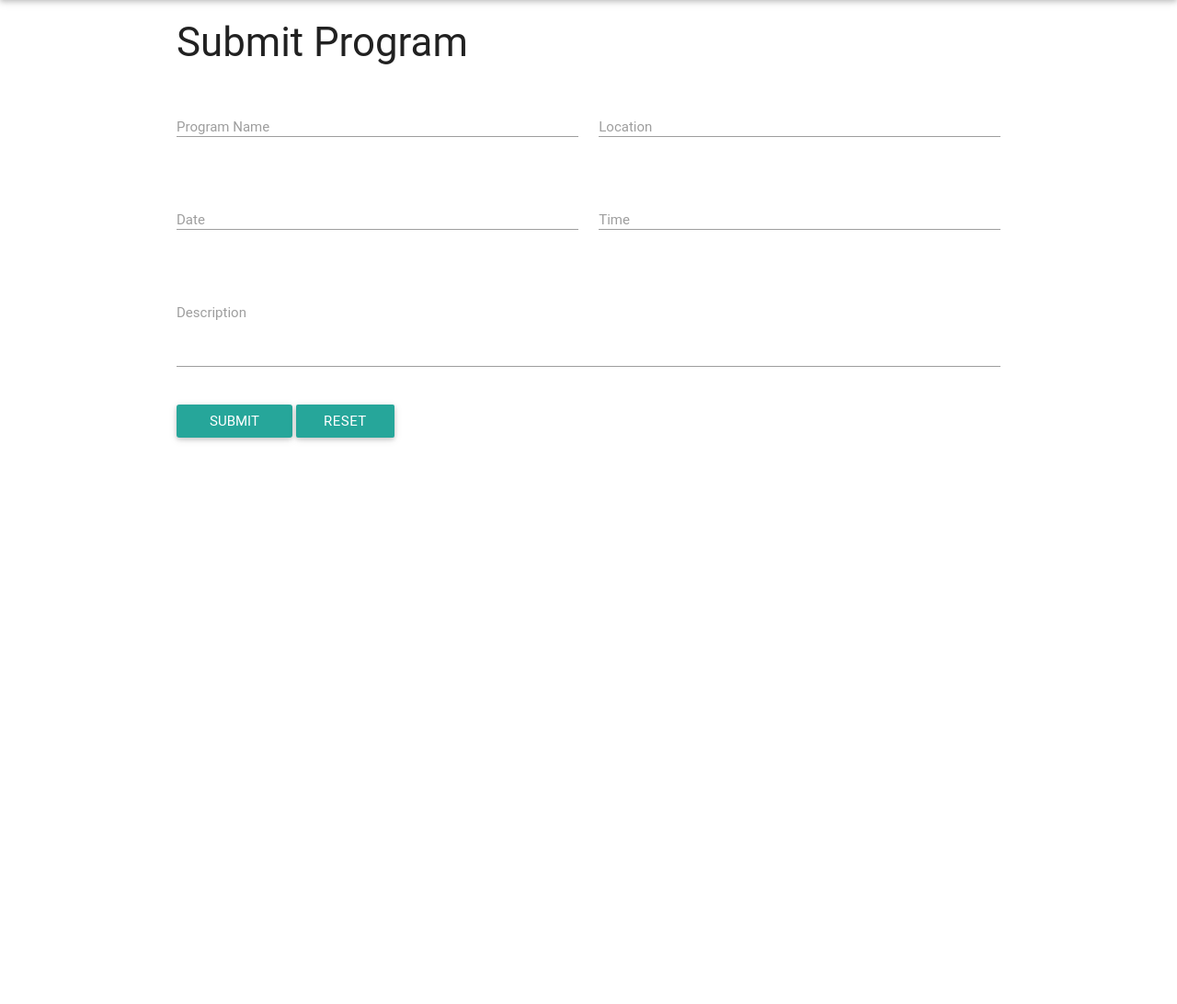
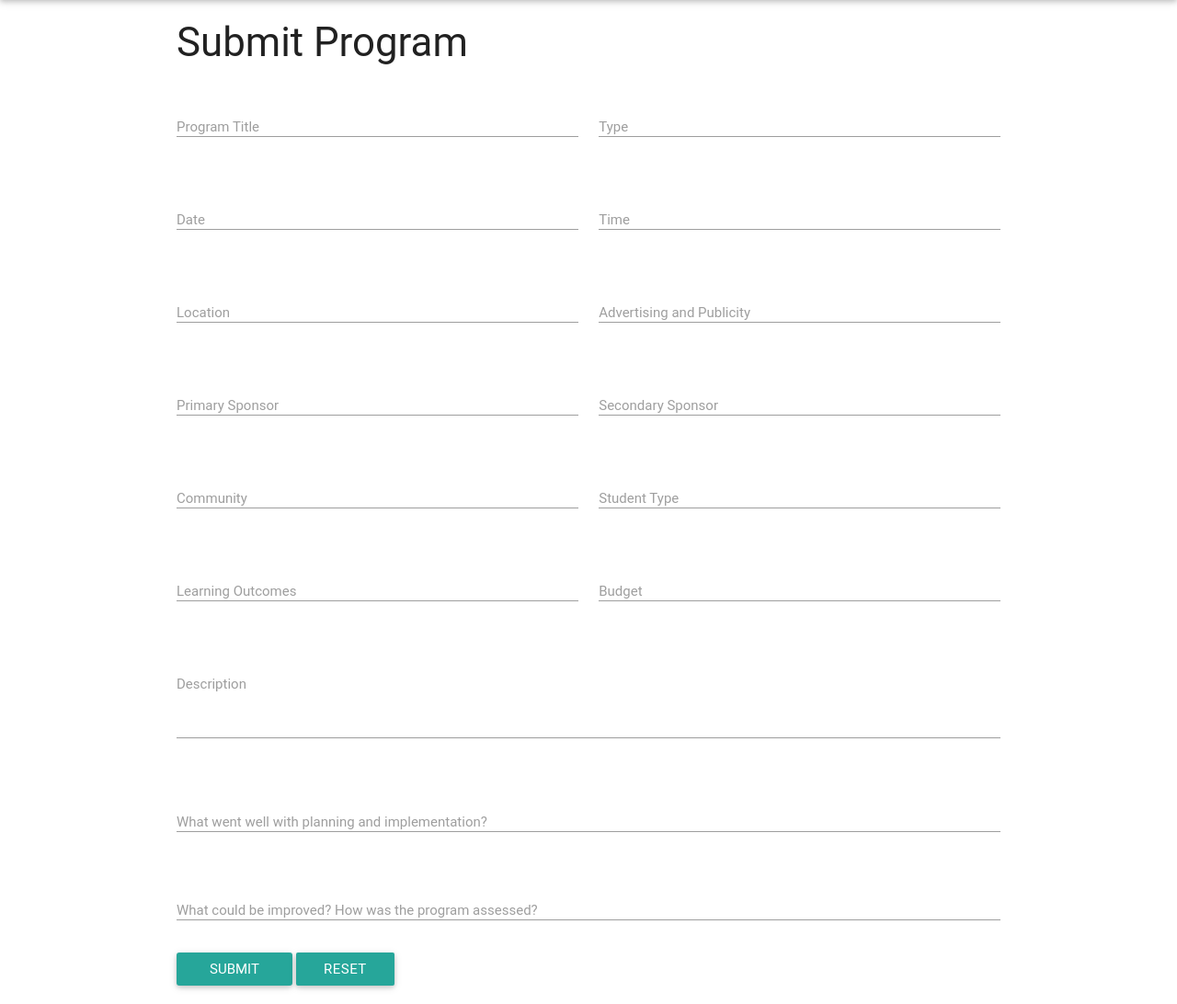
Before and after one commit to JGuyton501/RPDP, a Flask app: page /submit in a window 1280 px wide. Shown: the part 64-1156 px from the top of the page at 92% size. Before the commit the page ends 545 px from the top, so only its background shows below. Run offline with Flask 2, Linux system fonts and the light colour scheme; some libraries are stand-ins or nearby versions; some web fonts are replaced.

Commit message:
Update submit_program.html

```diff
--- a/templates/user/submit_program.html
+++ b/templates/user/submit_program.html
@@ -15,12 +15,12 @@
             <form class="col s12" method="post" action="/post_program">
                 <div class="row">
                     <div class="input-field col s6">
-                        <input id="program_name" name="program_name" type="text" class="validate">
-                        <label for="program_name">Program Name</label>
+                        <input id="title" name="title" type="text" class="validate">
+                        <label for="title">Program Title</label>
                     </div>
                     <div class="input-field col s6">
-                        <input id="location" name="location" type="text" class="validate">
-                        <label for="location">Location</label>
+                        <input id="type" name="type" type="text" class="validate">
+                        <label for="type">Type</label>
                     </div>
                 </div>
                 <div class="row">
@@ -34,9 +34,61 @@
                     </div>
                 </div>
                 <div class="row">
+                    <div class="input-field col s6">
+                        <input id="location" name="location" type="text" class="validate">
+                        <label for="locaton">Location</label>
+                    </div>
+                    <div class="input-field col s6">
+                        <input id="publicity" name="publicity" type="text" class="validate">
+                        <label for="publicity">Advertising and Publicity</label>
+                    </div>
+                </div>
+                <div class="row">
+                    <div class="input-field col s6">
+                        <input id="sponsor1" name="sponsor1" type="text" class="validate">
+                        <label for="sponsor1">Primary Sponsor</label>
+                    </div>
+                    <div class="input-field col s6">
+                        <input id="sponsor2" name="sponsor2" type="text" class="validate">
+                        <label for="sponsor2">Secondary Sponsor</label>
+                    </div>
+                </div>
+                <div class="row">
+                    <div class="input-field col s6">
+                        <input id="community" name="community" type="text" class="validate">
+                        <label for="community">Community</label>
+                    </div>
+                    <div class="input-field col s6">
+                        <input id="student_type" name="student_type" type="text" class="validate">
+                        <label for="student_type">Student Type</label>
+                    </div>
+                </div>
+                <div class="row">
+                    <div class="input-field col s6">
+                        <input id="outcomes" name="outcomes" type="text" class="validate">
+                        <label for="outcomes">Learning Outcomes</label>
+                    </div>
+                    <div class="input-field col s6">
+                        <input id="budget" name="budget" type="text" class="validate">
+                        <label for="budget">Budget</label>
+                    </div>
+                </div>
+                <div class="row">
                     <div class="input-field col s12">
                         <textarea id="description" name="description" class="materialize-textarea"></textarea>
                         <label for="description">Description</label>
+                    </div>
+                </div>
+                <div class="row">
+                    <div class="input-field col s12">
+                        <input id="wentwell" name="wentwell" class="materialize-textarea">
+                        <label for="wentwell">What went well with planning and implementation?</label>
+                    </div>
+                </div>
+                <div class="row">
+                    <div class="input-field col s12">
+                        <input id="improvements" name="improvements" class="materialize-textarea">
+                        <label for="improvements">What could be improved? How was the program assessed?</label>
                     </div>
                 </div>
                 <input type="submit" name="submit" class="waves-effect waves-light btn" />
```
